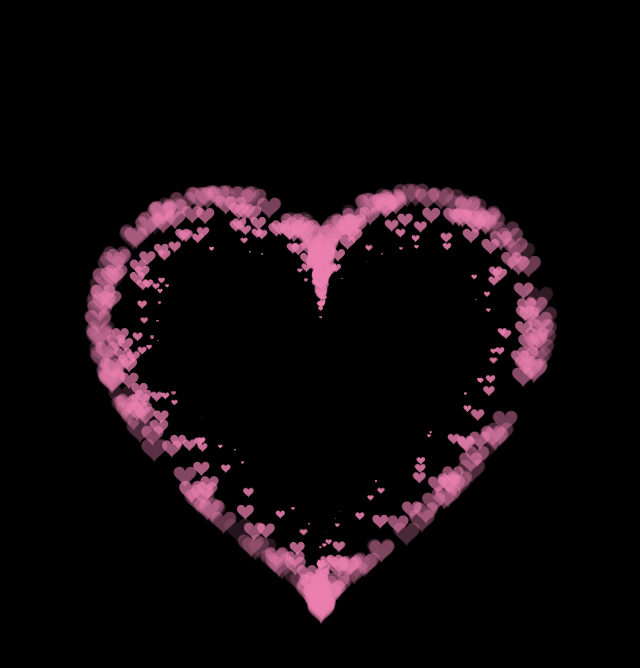
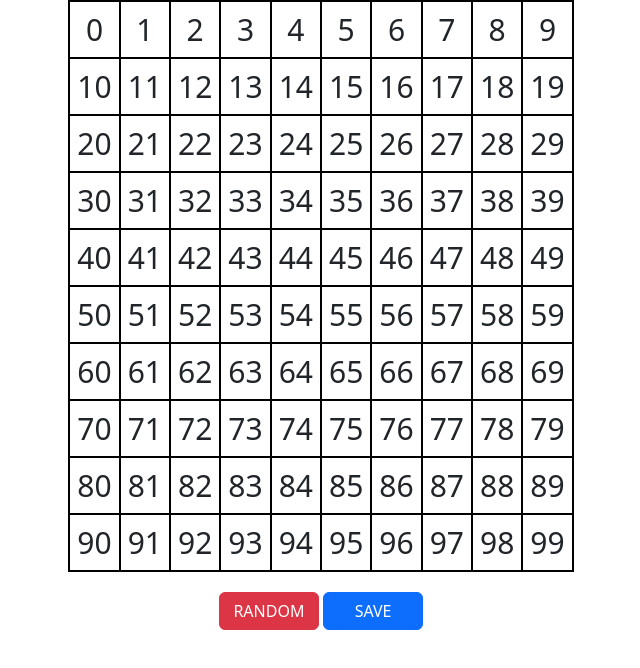
Before and after one commit to nbmhoang/nbmhoang.github.io, a plain HTML site: page index.html in a window 1280 px wide. Shown: the whole page, without its empty margins (319-959 px from the left). Drawn offline with nearby package versions, Linux system fonts and the light colour scheme.

Commit message:
Create index.html

```diff
--- a/index.html
+++ b/index.html
@@ -1,521 +1,202 @@
-<!DOCTYPE HTML PUBLIC "-//W3C//DTD HTML 4.0 Transitional//EN">
+<html>
+	<head>
+	<script src="https://code.jquery.com/jquery-3.6.4.min.js" integrity="sha256-oP6HI9z1XaZNBrJURtCoUT5SUnxFr8s3BzRl+cbzUq8=" crossorigin="anonymous"></script>
+	<link href="https://cdn.jsdelivr.net/npm/bootstrap@5.3.0-alpha3/dist/css/bootstrap.min.css" rel="stylesheet" integrity="sha384-KK94CHFLLe+nY2dmCWGMq91rCGa5gtU4mk92HdvYe+M/SXH301p5ILy+dN9+nJOZ" crossorigin="anonymous">
+	<script src="https://cdn.jsdelivr.net/npm/bootstrap@5.3.0-alpha3/dist/js/bootstrap.bundle.min.js" integrity="sha384-ENjdO4Dr2bkBIFxQpeoTz1HIcje39Wm4jDKdf19U8gI4ddQ3GYNS7NTKfAdVQSZe" crossorigin="anonymous"></script>
+		<style>
+			body {
+				display: flex;
+				justify-content: center;
+				flex-direction: column;
+				align-items: center;
+			}
+			table{
+			  position: relative;
+			}
+			table tr td{
+			  font-size: 30px;
+			  text-align: center;
+			  padding: 7px;
+			  border: 2px solid black;
+			}
+			button {
+				margin-top: 20px;
+				width: 100px;
+			}
+			p, button{
+			  display: inline;
+			}
+			.selected{
+			  background-color: red;
+			  color: white;
+			}
+			.xMarksTheSpot{
+				position: relative;
+			}
+			.xMarksTheSpot::before, .xMarksTheSpot::after {
+				content: '';
+				width: 100%;
+				position: absolute;
+				right: 0;
+				top: 50%;
+			}
+			.xMarksTheSpot::before {
+				border-bottom: 4px solid black;
+				-webkit-transform: skewY(-45deg);
+				transform: skewY(-45deg);
+			}
+			.xMarksTheSpot::after {
+				border-bottom: 4px solid black;
+				-webkit-transform: skewY(45deg);
+				transform: skewY(45deg);
+			}
+		</style>
+		<script>
+			$( document ).ready(function(){
+				  /* choose numbers from table and show changes in table */
+				  $( "#random" ).click(function() {
+					const number = 0 + Math.floor(Math.random() * 99);
+					console.log(number);
+					let suggested;
+					$('td').each(function(index) {
+						if (parseInt($(this).text()) === number) {
+							suggested = $(this);
+						} else {
+							$(this).removeClass('selected');
+						}
+					})
+					suggested.addClass('selected');
+				  });
 
-<HTML>
-
- <HEAD>
-
-  <TITLE> New Document </TITLE>
-
-  <META NAME="Generator" CONTENT="EditPlus">
-
-  <META NAME="Author" CONTENT="">
-
-  <META NAME="Keywords" CONTENT="">
-
-  <META NAME="Description" CONTENT="">
-
-  <style>
-
-  html, body {
-
-  height: 100%;
-
-  padding: 0;
-
-  margin: 0;
-
-  background: #000;
-
-}
-
-canvas {
-
-  position: absolute;
-
-  width: 100%;
-
-  height: 100%;
-
-}
-
-  </style>
-
- </HEAD>
-
-
- <BODY>
-
-  <canvas id="pinkboard"></canvas>
-
-  <script>
-
-  /*
-
- * Settings
-
- */
-
-var settings = {
-
-  particles: {
-
-    length:   500, // maximum amount of particles
-
-    duration:   2, // particle duration in sec
-
-    velocity: 100, // particle velocity in pixels/sec
-
-    effect: -0.75, // play with this for a nice effect
-
-    size:      30, // particle size in pixels
-
-  },
-
-};
-
-
-/*
-
- * RequestAnimationFrame polyfill by Erik Möller
-
- */
-
-(function(){var b=0;var c=["ms","moz","webkit","o"];for(var a=0;a<c.length&&!window.requestAnimationFrame;++a){window.requestAnimationFrame=window[c[a]+"RequestAnimationFrame"];window.cancelAnimationFrame=window[c[a]+"CancelAnimationFrame"]||window[c[a]+"CancelRequestAnimationFrame"]}if(!window.requestAnimationFrame){window.requestAnimationFrame=function(h,e){var d=new Date().getTime();var f=Math.max(0,16-(d-b));var g=window.setTimeout(function(){h(d+f)},f);b=d+f;return g}}if(!window.cancelAnimationFrame){window.cancelAnimationFrame=function(d){clearTimeout(d)}}}());
-
-
-/*
-
- * Point class
-
- */
-
-var Point = (function() {
-
-  function Point(x, y) {
-
-    this.x = (typeof x !== 'undefined') ? x : 0;
-
-    this.y = (typeof y !== 'undefined') ? y : 0;
-
-  }
-
-  Point.prototype.clone = function() {
-
-    return new Point(this.x, this.y);
-
-  };
-
-  Point.prototype.length = function(length) {
-
-    if (typeof length == 'undefined')
-
-      return Math.sqrt(this.x * this.x + this.y * this.y);
-
-    this.normalize();
-
-    this.x *= length;
-
-    this.y *= length;
-
-    return this;
-
-  };
-
-  Point.prototype.normalize = function() {
-
-    var length = this.length();
-
-    this.x /= length;
-
-    this.y /= length;
-
-    return this;
-
-  };
-
-  return Point;
-
-})();
-
-
-/*
-
- * Particle class
-
- */
-
-var Particle = (function() {
-
-  function Particle() {
-
-    this.position = new Point();
-
-    this.velocity = new Point();
-
-    this.acceleration = new Point();
-
-    this.age = 0;
-
-  }
-
-  Particle.prototype.initialize = function(x, y, dx, dy) {
-
-    this.position.x = x;
-
-    this.position.y = y;
-
-    this.velocity.x = dx;
-
-    this.velocity.y = dy;
-
-    this.acceleration.x = dx * settings.particles.effect;
-
-    this.acceleration.y = dy * settings.particles.effect;
-
-    this.age = 0;
-
-  };
-
-  Particle.prototype.update = function(deltaTime) {
-
-    this.position.x += this.velocity.x * deltaTime;
-
-    this.position.y += this.velocity.y * deltaTime;
-
-    this.velocity.x += this.acceleration.x * deltaTime;
-
-    this.velocity.y += this.acceleration.y * deltaTime;
-
-    this.age += deltaTime;
-
-  };
-
-  Particle.prototype.draw = function(context, image) {
-
-    function ease(t) {
-
-      return (--t) * t * t + 1;
-
-    }
-
-    var size = image.width * ease(this.age / settings.particles.duration);
-
-    context.globalAlpha = 1 - this.age / settings.particles.duration;
-
-    context.drawImage(image, this.position.x - size / 2, this.position.y - size / 2, size, size);
-
-  };
-
-  return Particle;
-
-})();
-
-
-/*
-
- * ParticlePool class
-
- */
-
-var ParticlePool = (function() {
-
-  var particles,
-
-      firstActive = 0,
-
-      firstFree   = 0,
-
-      duration    = settings.particles.duration;
-
-
-
-  function ParticlePool(length) {
-
-    // create and populate particle pool
-
-    particles = new Array(length);
-
-    for (var i = 0; i < particles.length; i++)
-
-      particles[i] = new Particle();
-
-  }
-
-  ParticlePool.prototype.add = function(x, y, dx, dy) {
-
-    particles[firstFree].initialize(x, y, dx, dy);
-
-
-
-    // handle circular queue
-
-    firstFree++;
-
-    if (firstFree   == particles.length) firstFree   = 0;
-
-    if (firstActive == firstFree       ) firstActive++;
-
-    if (firstActive == particles.length) firstActive = 0;
-
-  };
-
-  ParticlePool.prototype.update = function(deltaTime) {
-
-    var i;
-
-
-
-    // update active particles
-
-    if (firstActive < firstFree) {
-
-      for (i = firstActive; i < firstFree; i++)
-
-        particles[i].update(deltaTime);
-
-    }
-
-    if (firstFree < firstActive) {
-
-      for (i = firstActive; i < particles.length; i++)
-
-        particles[i].update(deltaTime);
-
-      for (i = 0; i < firstFree; i++)
-
-        particles[i].update(deltaTime);
-
-    }
-
-
-
-    // remove inactive particles
-
-    while (particles[firstActive].age >= duration && firstActive != firstFree) {
-
-      firstActive++;
-
-      if (firstActive == particles.length) firstActive = 0;
-
-    }
-
-
-
-
-
-  };
-
-  ParticlePool.prototype.draw = function(context, image) {
-
-    // draw active particles
-
-    if (firstActive < firstFree) {
-
-      for (i = firstActive; i < firstFree; i++)
-
-        particles[i].draw(context, image);
-
-    }
-
-    if (firstFree < firstActive) {
-
-      for (i = firstActive; i < particles.length; i++)
-
-        particles[i].draw(context, image);
-
-      for (i = 0; i < firstFree; i++)
-
-        particles[i].draw(context, image);
-
-    }
-
-  };
-
-  return ParticlePool;
-
-})();
-
-
-/*
-
- * Putting it all together
-
- */
-
-(function(canvas) {
-
-  var context = canvas.getContext('2d'),
-
-      particles = new ParticlePool(settings.particles.length),
-
-      particleRate = settings.particles.length / settings.particles.duration, // particles/sec
-
-      time;
-
-
-
-  // get point on heart with -PI <= t <= PI
-
-  function pointOnHeart(t) {
-
-    return new Point(
-
-      160 * Math.pow(Math.sin(t), 3),
-
-      130 * Math.cos(t) - 50 * Math.cos(2 * t) - 20 * Math.cos(3 * t) - 10 * Math.cos(4 * t) + 25
-
-    );
-
-  }
-
-
-
-  // creating the particle image using a dummy canvas
-
-  var image = (function() {
-
-    var canvas  = document.createElement('canvas'),
-
-        context = canvas.getContext('2d');
-
-    canvas.width  = settings.particles.size;
-
-    canvas.height = settings.particles.size;
-
-    // helper function to create the path
-
-    function to(t) {
-
-      var point = pointOnHeart(t);
-
-      point.x = settings.particles.size / 2 + point.x * settings.particles.size / 350;
-
-      point.y = settings.particles.size / 2 - point.y * settings.particles.size / 350;
-
-      return point;
-
-    }
-
-    // create the path
-
-    context.beginPath();
-
-    var t = -Math.PI;
-
-    var point = to(t);
-
-    context.moveTo(point.x, point.y);
-
-    while (t < Math.PI) {
-
-      t += 0.01; // baby steps!
-
-      point = to(t);
-
-      context.lineTo(point.x, point.y);
-
-    }
-
-    context.closePath();
-
-    // create the fill
-
-    context.fillStyle = '#ea80b0';
-
-    context.fill();
-
-    // create the image
-
-    var image = new Image();
-
-    image.src = canvas.toDataURL();
-
-    return image;
-
-  })();
-
-
-
-  // render that thing!
-
-  function render() {
-
-    // next animation frame
-
-    requestAnimationFrame(render);
-
-
-
-    // update time
-
-    var newTime   = new Date().getTime() / 1000,
-
-        deltaTime = newTime - (time || newTime);
-
-    time = newTime;
-
-
-
-    // clear canvas
-
-    context.clearRect(0, 0, canvas.width, canvas.height);
-
-
-
-    // create new particles
-
-    var amount = particleRate * deltaTime;
-
-    for (var i = 0; i < amount; i++) {
-
-      var pos = pointOnHeart(Math.PI - 2 * Math.PI * Math.random());
-
-      var dir = pos.clone().length(settings.particles.velocity);
-
-      particles.add(canvas.width / 2 + pos.x, canvas.height / 2 - pos.y, dir.x, -dir.y);
-
-    }
-
-
-
-    // update and draw particles
-
-    particles.update(deltaTime);
-
-    particles.draw(context, image);
-
-  }
-
-
-
-  // handle (re-)sizing of the canvas
-
-  function onResize() {
-
-    canvas.width  = canvas.clientWidth;
-
-    canvas.height = canvas.clientHeight;
-
-  }
-
-  window.onresize = onResize;
-
-
-
-  // delay rendering bootstrap
-
-  setTimeout(function() {
-
-    onResize();
-
-    render();
-
-  }, 10);
-
-})(document.getElementById('pinkboard'));
-
-  </script>
-
- </BODY>
-
-</HTML>
+				});
+		</script>
+	</head>
+	<body>
+		<table>
+		  <tr>
+			<td>0</td>
+			<td>1</td>
+			<td>2</td>
+			<td>3</td>
+			<td>4</td>
+			<td>5</td>
+			<td>6</td>
+			<td>7</td>
+			<td>8</td>
+			<td>9</td>
+		  </tr>
+		  <tr>
+			<td>10</td>
+			<td>11</td>
+			<td>12</td>
+			<td>13</td>
+			<td>14</td>
+			<td>15</td>
+			<td>16</td>
+			<td>17</td>
+			<td>18</td>
+			<td>19</td>
+		  </tr>
+		  <tr>
+			<td>20</td>
+			<td>21</td>
+			<td>22</td>
+			<td>23</td>
+			<td>24</td>
+			<td>25</td>
+			<td>26</td>
+			<td>27</td>
+			<td>28</td>
+			<td>29</td>
+		  </tr>
+		  <tr>
+			<td>30</td>
+			<td>31</td>
+			<td>32</td>
+			<td>33</td>
+			<td>34</td>
+			<td>35</td>
+			<td>36</td>
+			<td>37</td>
+			<td>38</td>
+			<td>39</td>
+		  </tr>
+		  <tr>
+			<td>40</td>
+			<td>41</td>
+			<td>42</td>
+			<td>43</td>
+			<td>44</td>
+			<td>45</td>
+			<td>46</td>
+			<td>47</td>
+			<td>48</td>
+			<td>49</td>
+		  </tr>
+		  <tr>
+			<td>50</td>
+			<td>51</td>
+			<td>52</td>
+			<td>53</td>
+			<td>54</td>
+			<td>55</td>
+			<td>56</td>
+			<td>57</td>
+			<td>58</td>
+			<td>59</td>
+		  </tr>
+		  <tr>
+			<td>60</td>
+			<td>61</td>
+			<td>62</td>
+			<td>63</td>
+			<td>64</td>
+			<td>65</td>
+			<td>66</td>
+			<td>67</td>
+			<td>68</td>
+			<td>69</td>
+		  </tr>
+		  <tr>
+			<td>70</td>
+			<td>71</td>
+			<td>72</td>
+			<td>73</td>
+			<td>74</td>
+			<td>75</td>
+			<td>76</td>
+			<td>77</td>
+			<td>78</td>
+			<td>79</td>
+		  </tr>
+		  <tr>
+			<td>80</td>
+			<td>81</td>
+			<td>82</td>
+			<td>83</td>
+			<td>84</td>
+			<td>85</td>
+			<td>86</td>
+			<td>87</td>
+			<td>88</td>
+			<td>89</td>
+		  </tr>
+		  <tr>
+			<td>90</td>
+			<td>91</td>
+			<td>92</td>
+			<td>93</td>
+			<td>94</td>
+			<td>95</td>
+			<td>96</td>
+			<td>97</td>
+			<td>98</td>
+			<td>99</td>
+		  </tr>
+		</table>
+		<div>
+		<button type="button" class="btn btn-danger" id="random"> RANDOM </button>
+		<button type="button" class="btn btn-primary" id="save"> SAVE </button>
+		<div>
+	</body>
+</html>
```
